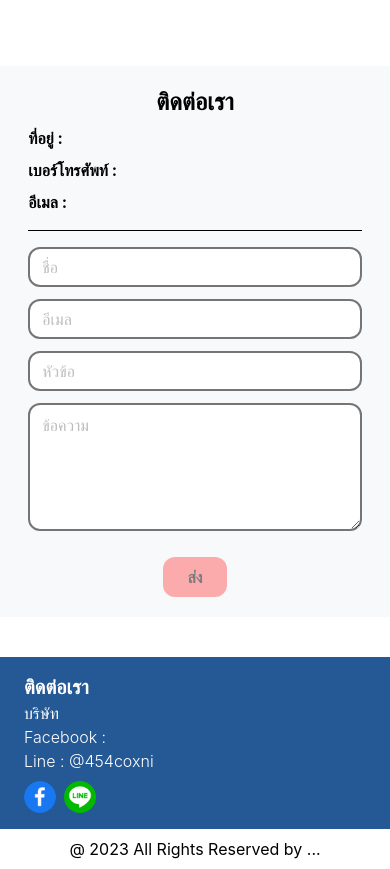
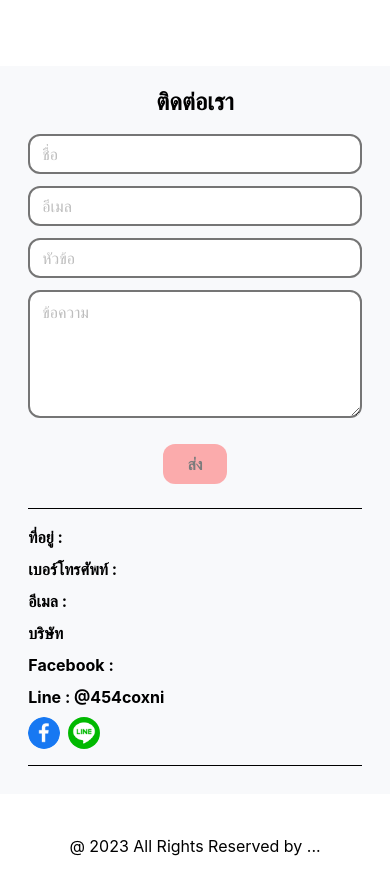
Before and after one commit to sippam/AZAI, a React (Create React App) app: page / in a window 390 px wide. Shown: the part 2984-3853 px from the top of the page. Built offline with nearby package versions, Linux system fonts and the light colour scheme.

Commit message:
[Change] style

```diff
--- a/src/components/Contact/Contact.js
+++ b/src/components/Contact/Contact.js
@@ -1,6 +1,8 @@
 import React, { useState } from "react";
 import Axios from "axios";
 import Swal from "sweetalert2";
+import FB from "../../img/Contract/Facebook_icon.png";
+import Line from "../../img/Contract/Line.png";
 
 const Contact = () => {
   const [form, setForm] = useState({
@@ -48,16 +50,87 @@ const Contact = () => {
           <div className="justify-center font-bold text-2xl mt-2 md:flex md:justify-start md:mb-4">
             ติดต่อเรา
           </div>
+
+          <div className="md:hidden w-full mt-4">
+            <div className="md:mx-4">
+              <input
+                onChange={handleForm}
+                type="text"
+                name="name"
+                className="border-2 border-gray-600 rounded-xl w-full h-10 px-3"
+                placeholder="ชื่อ"
+                value={form.name}
+              />
+              <input
+                onChange={handleForm}
+                type="text"
+                name="email"
+                className="border-2 my-3 border-gray-600 rounded-xl w-full h-10 px-3"
+                placeholder="อีเมล"
+                value={form.email}
+              />
+              <input
+                onChange={handleForm}
+                type="text"
+                name="subject"
+                className="border-2 border-gray-600 rounded-xl w-full h-10 px-3"
+                placeholder="หัวข้อ"
+                value={form.subject}
+              />
+              <textarea
+                onChange={handleForm}
+                name="message"
+                className="border-2 my-3 border-gray-600 rounded-xl w-full h-32 px-3 py-2"
+                placeholder="ข้อความ"
+                value={form.message}
+              />
+              <button
+                onClick={sendEmail}
+                disabled={!canSubmit}
+                // className={"bg-[#37c257] hover:bg-[#218838] text-black font-bold py-2 px-6 rounded-xl mt-2 mb-2"}
+                className={styleSubmit}
+              >
+                ส่ง
+              </button>
+            </div>
+            <hr className="border-black my-4 md:hidden" />
+          </div>
+
           <div className="md:flex">
-            <div className="text-left">
-              <div className="font-bold my-2">ที่อยู่ :</div>
-              <div className="font-bold my-2">เบอร์โทรศัพท์ :</div>
-              <div className="font-bold my-2">อีเมล :</div>
+            <div className="text-left font-bold">
+              <div className="my-2">ที่อยู่ :</div>
+              <div className="my-2">เบอร์โทรศัพท์ :</div>
+              <div className="my-2">อีเมล :</div>
+              {/* <div className="flex flex-col font-light md:font-normal"> */}
+              <div className="my-2">บริษัท</div>
+              <div className="my-2">Facebook :</div>
+              <div className=" mb-2 my-2"> Line : @454coxni</div>
+              <div className="flex">
+                <a
+                  className="w-8 mr-2"
+                  href="https://line.me/R/ti/p/@454coxni?from=page&searchId=454coxni"
+                  target="_blank"
+                >
+                  <img
+                    src={FB}
+                    alt="facebook"
+                    className="w-full rounded-full"
+                  />
+                </a>
+                <a
+                  className="w-8"
+                  href="https://line.me/R/ti/p/@454coxni?from=page&searchId=454coxni"
+                  target="_blank"
+                >
+                  <img src={Line} alt="line" className="w-full rounded-full" />
+                </a>
+                {/* </div>`` */}
+              </div>
             </div>
             <hr className="border-black my-4 md:hidden" />
           </div>
         </div>
-        <div className="w-full md:flex md:flex-col md:justify-center">
+        <div className="w-full md:flex md:flex-col md:justify-center hidden">
           <div className="md:mx-4">
             <input
               onChange={handleForm}
--- a/src/components/Footer/ContractFooter.js
+++ b/src/components/Footer/ContractFooter.js
@@ -1,36 +1,36 @@
-import React from "react";
-import FB from "../../img/Contract/Facebook_icon.png";
-import Line from "../../img/Contract/Line.png";
+// import React from "react";
+// import FB from "../../img/Contract/Facebook_icon.png";
+// import Line from "../../img/Contract/Line.png";
 
-const ContractFooter = () => {
-  return (
-    <div className="w-full bg-[#255995] text-white text-left">
-      <div className="mx-6 py-4 lg:mx-10">
-        <div className="text-xl font-bold xl:text-2xl">ติดต่อเรา</div>
-        <div className="flex flex-col font-light">
-          <div>บริษัท</div>
-          <div>Facebook :</div>
-          <div className=" mb-2"> Line : @454coxni</div>
-          <div className="flex">
-            <a
-              className="w-8 mr-2"
-              href="https://line.me/R/ti/p/@454coxni?from=page&searchId=454coxni"
-              target="_blank"
-            >
-              <img src={FB} alt="facebook" className="w-full rounded-full" />
-            </a>
-            <a
-              className="w-8"
-              href="https://line.me/R/ti/p/@454coxni?from=page&searchId=454coxni"
-              target="_blank"
-            >
-              <img src={Line} alt="line" className="w-full rounded-full" />
-            </a>
-          </div>
-        </div>
-      </div>
-    </div>
-  );
-};
+// const ContractFooter = () => {
+//   return (
+//     <div className="w-full bg-[#255995] text-white text-left md:px-10">
+//       <div className="mx-6 py-4 lg:mx-10">
+//         <div className="text-xl font-bold md:text-2xl">ติดต่อเรา</div>
+//         <div className="flex flex-col font-light md:font-normal">
+//           <div>บริษัท</div>
+//           <div>Facebook :</div>
+//           <div className=" mb-2"> Line : @454coxni</div>
+//           <div className="flex">
+//             <a
+//               className="w-8 mr-2"
+//               href="https://line.me/R/ti/p/@454coxni?from=page&searchId=454coxni"
+//               target="_blank"
+//             >
+//               <img src={FB} alt="facebook" className="w-full rounded-full" />
+//             </a>
+//             <a
+//               className="w-8"
+//               href="https://line.me/R/ti/p/@454coxni?from=page&searchId=454coxni"
+//               target="_blank"
+//             >
+//               <img src={Line} alt="line" className="w-full rounded-full" />
+//             </a>
+//           </div>
+//         </div>
+//       </div>
+//     </div>
+//   );
+// };
 
-export default ContractFooter;
+// export default ContractFooter;
--- a/src/components/Homepage/Homepage.js
+++ b/src/components/Homepage/Homepage.js
@@ -6,7 +6,7 @@ import Service from "../Service/Service";
 import Contact from "../Contact/Contact";
 import Footer from "../Footer/Footer";
 import AboutAZAI from "../About/AboutAZAI";
-import ContractFooter from "../Footer/ContractFooter";
+// import ContractFooter from "../Footer/ContractFooter";
 
 const Homepage = () => {
   return (
@@ -25,7 +25,7 @@ const Homepage = () => {
         <Contact />
       </div>
       <div className="mt-10">
-        <ContractFooter />
+        {/* <ContractFooter /> */}
         <Footer />
       </div>
       {/* <div className="text-red-700 sm:text-gray-100 md:text-orange-400 lg:text-lime-700 xl:text-deep-purple-700 2xl:text-blue-600">
```
